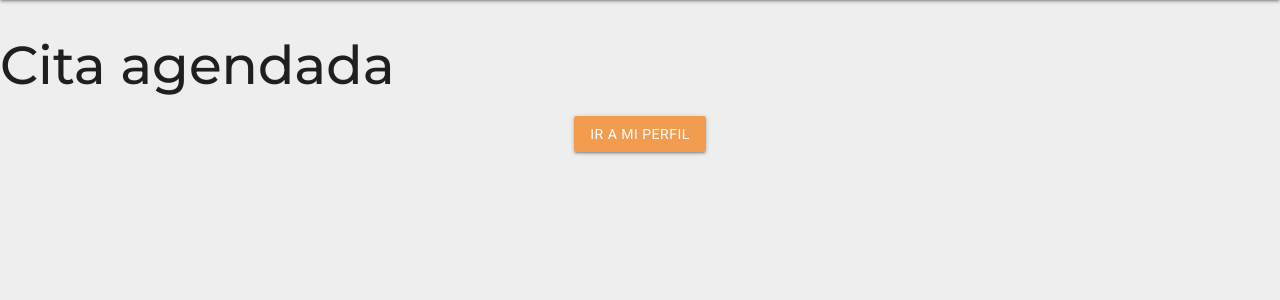
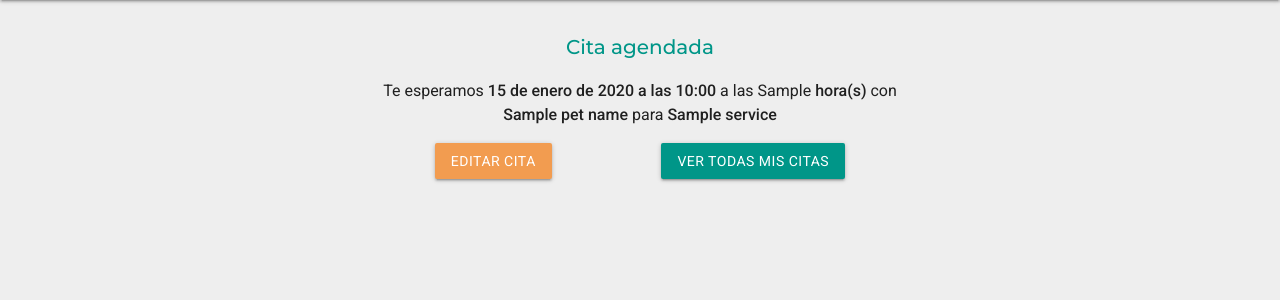
Before and after one commit to lautobon/huezoos_app, a Django app: template booking/templates/appointment_success.html in a window 1280 px wide. Shown: the part 64-364 px from the top of the page. Run offline with Django 4.2, Linux system fonts and the light colour scheme; the template is opened without the code that fills it: most values are stand-ins (such as "Sample title", 1, 10 or a date in 2020).

Commit message:
Edicion citas

```diff
--- a/booking/models.py
+++ b/booking/models.py
@@ -112,5 +112,3 @@ class Appointment(models.Model):
     date_service = models.DateField(default=timezone.now)
     hour_service = models.CharField(max_length=255, choices=HORARIOS, default="8:00 AM")
     details = models.CharField(max_length=255, null=True, blank=True)
-    def __str__(self):
-        return f"{self.user.username} | day: {self.day} | time: {self.time}"
--- a/booking/static/css/agenda.css
+++ b/booking/static/css/agenda.css
@@ -12,7 +12,7 @@ form {
   justify-content: center;
 }
 
-.container .content{
+.container .content {
   display: grid;
   grid-template-columns: repeat(2, 1fr);
   align-items: center;
@@ -24,3 +24,23 @@ form {
   border-radius: 100%;
   overflow: hidden;
 }
+
+.title {
+  color: var(--huezoos-light-green-3);
+  font-size: 20px;
+  text-align: center;
+}
+
+.success-message {
+  margin: 0 auto;
+  max-width: 520px;
+}
+
+.success-message p {
+  text-align: center;
+}
+
+.buttons {
+  display: flex;
+  margin: 0 auto;
+}
--- a/booking/templates/appointment_success.html
+++ b/booking/templates/appointment_success.html
@@ -5,10 +5,27 @@
 {% endblock %}
 {% block main_content %}
 
-<h2>Cita agendada</h2>
+<main class="container">
+    <section class="success-message">
 
-<a class="btn btn-center btn-primary waves-effect waves-light" href="/home">
-    Ir a mi perfil
-</a>
+        <h2 class="title">Cita agendada</h2>
+
+        <p>
+            Te esperamos <strong>{{ date_service }}</strong> a las {{ hour_service }} <strong>hora(s)</strong> con <strong>{{ pet_name }}</strong> para <strong>{{ service }}</strong>
+        </p>
+        <div class="buttons">
+            <a class="btn btn-center btn-primary waves-effect waves-light" href="/appointment">
+                Editar cita
+            </a>
+
+            <a class="btn btn-center btn-bg-color-green3 waves-effect waves-light" href="/home">
+                Ver todas mis citas
+            </a>
+
+        </div>
+
+    </section>
+
+</main>
 
 {% endblock %}
--- a/booking/templates/home_user.html
+++ b/booking/templates/home_user.html
@@ -101,7 +101,7 @@
                     <input type="hidden" name="appointment_id" value="{{appointment.id}}">
                     <button type="submit" id="cancelBtn" class="btn btn-bg-color-green1  waves-effect waves-light">Cancelar</button>
                 </form>
-                <button class="btn btn-bg-color-green2 waves-effect waves-light">Editar</button>
+                <a class="btn btn-bg-color-green2 waves-effect waves-light" href="/appointment?id={{appointment.id}}">Editar</a>
                 <button class="btn btn-bg-color-green3 waves-effect waves-light">Detalles</button>
             </div>
         </article>
--- a/booking/urls.py
+++ b/booking/urls.py
@@ -1,5 +1,5 @@
 from django.urls import path
-from .views import register_form, login_huezoos, auth_home, user_appointment
+from .views import register_form, login_huezoos, auth_home, user_appointment, user_appointment_success
 
 urlpatterns = [
     #path('', home, name='index'),
@@ -9,5 +9,6 @@ urlpatterns = [
     path('register', register_form, name='register'),
     path('appointment', user_appointment, name='appointment'),
     path('appointment/cancel', auth_home, name='appointment_cancel'),
+    path('appointment/success', user_appointment_success, name='appointment_success'),
 
 ]
```
Also changed, not shown: booking/templates/appointment.html (+10 -8 lines), booking/views.py (+54 -13 lines).
